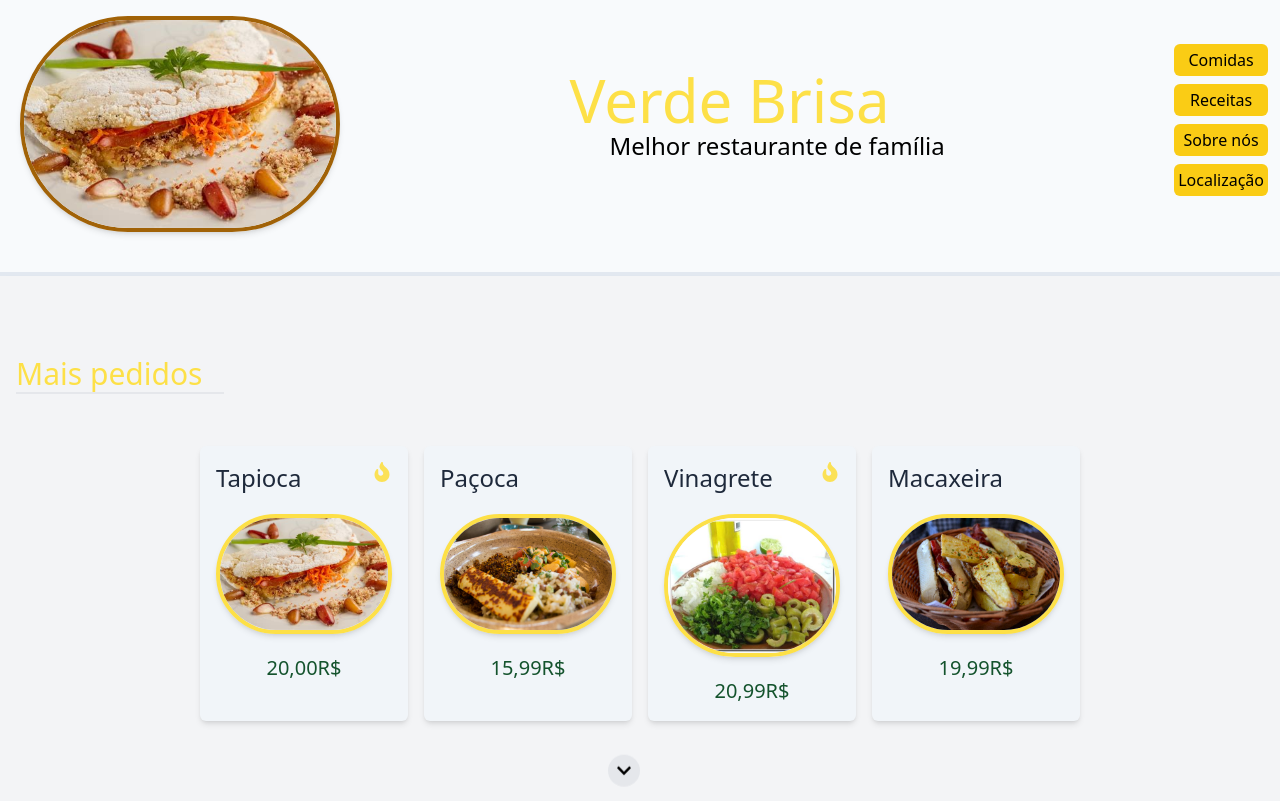
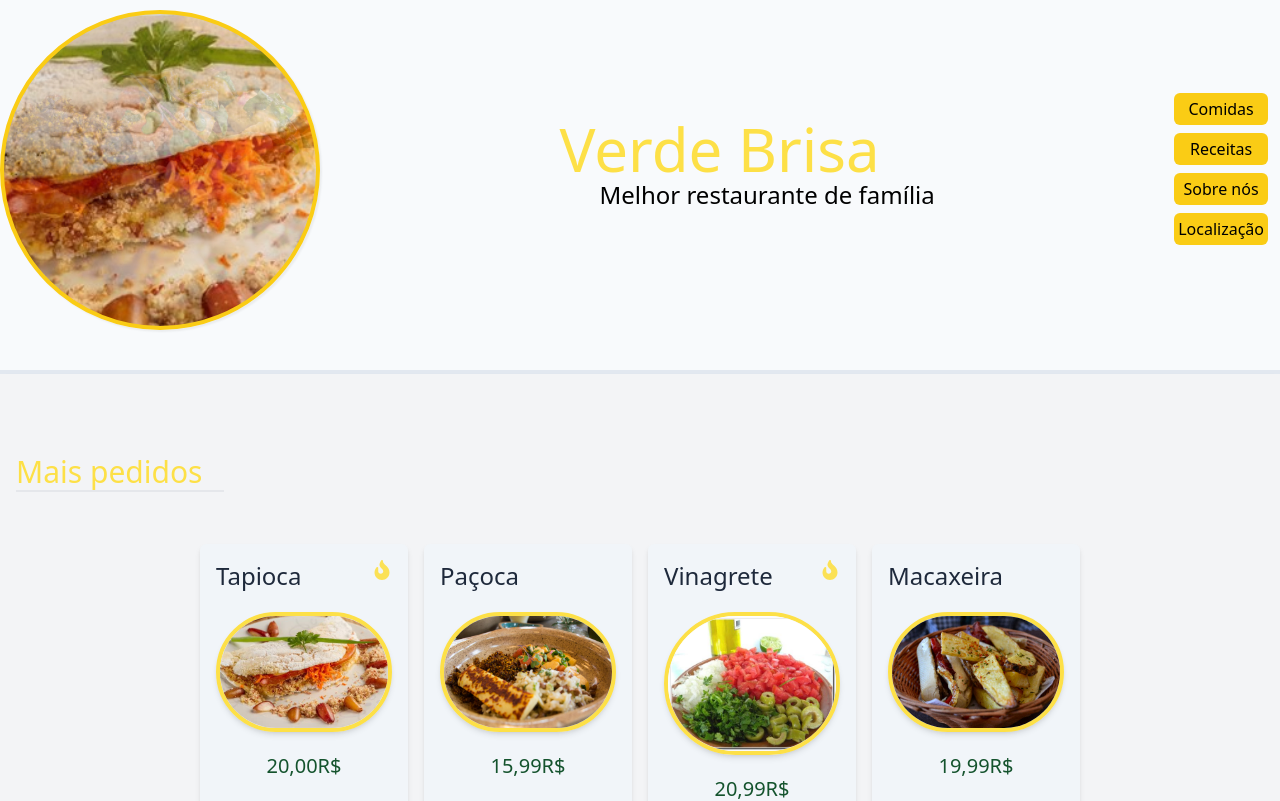
Before and after one commit to Fellipe-Barradas/Restaurant-Page, a React (Vite) app in the folder Restaurant-APP/: page / in a window 1280 px wide. Shown: the top 801 px of the page. Built offline with nearby package versions, Linux system fonts and the light colour scheme.

Commit message:
Adicionado footer

```diff
--- /dev/null
+++ b/Restaurant-APP/src/layout/Navbar.module.css
@@ -0,0 +1,19 @@
+.conteiner{
+    width: 20rem;
+    height: 20rem;
+    margin-top: 10px;
+    border-radius: 50%;
+    object-fit: cover;
+    border: 4px solid rgb(250 204 21);
+    box-shadow: 2px 2px 2px rgba(0, 0, 0, 0.055);
+    align-self: center;
+    background-position: center;
+    animation: changeImage 120s infinite linear;
+}
+@keyframes changeImage {
+    0%{ background-image: url("../imgs/comida_1.jpg")}
+    20%{ background-image: url("../imgs/comida_2.jpg")}
+    40%{ background-image: url("../imgs/comida_5.jpg")}
+    60%{background-image: url("../imgs/comida_3.jpg")}
+    100%{background-image: url("../imgs/comida_4.jpg")}
+}
--- a/Restaurant-APP/src/layout/navbar.jsx
+++ b/Restaurant-APP/src/layout/navbar.jsx
@@ -1,12 +1,12 @@
 import Comida_1 from "../imgs/comida_1.jpg"
-
+import styles from "./Navbar.module.css"
 
 
 function Navbar() {
 
     return (
     <div className='flex-col md:flex-row flex  justify-between pb-10 bg-slate-50 border-b-4 border-slate-200 '>
-        <div className="w-80 rounded-full overflow-hidden  mt-4 ml-5 border-4 border-yellow-700 shadow-md self-center"><img src={Comida_1} /></div>
+        <div className={styles.conteiner}></div>
         <div className="  self-center">
           <h1 className="  text-6xl text-yellow-300  mt-10 md:mt-0 ">Verde Brisa</h1>
           <h2 className=" text-2xl ml-10 mb-12 md:mb-0">Melhor restaurante de família</h2>
```
